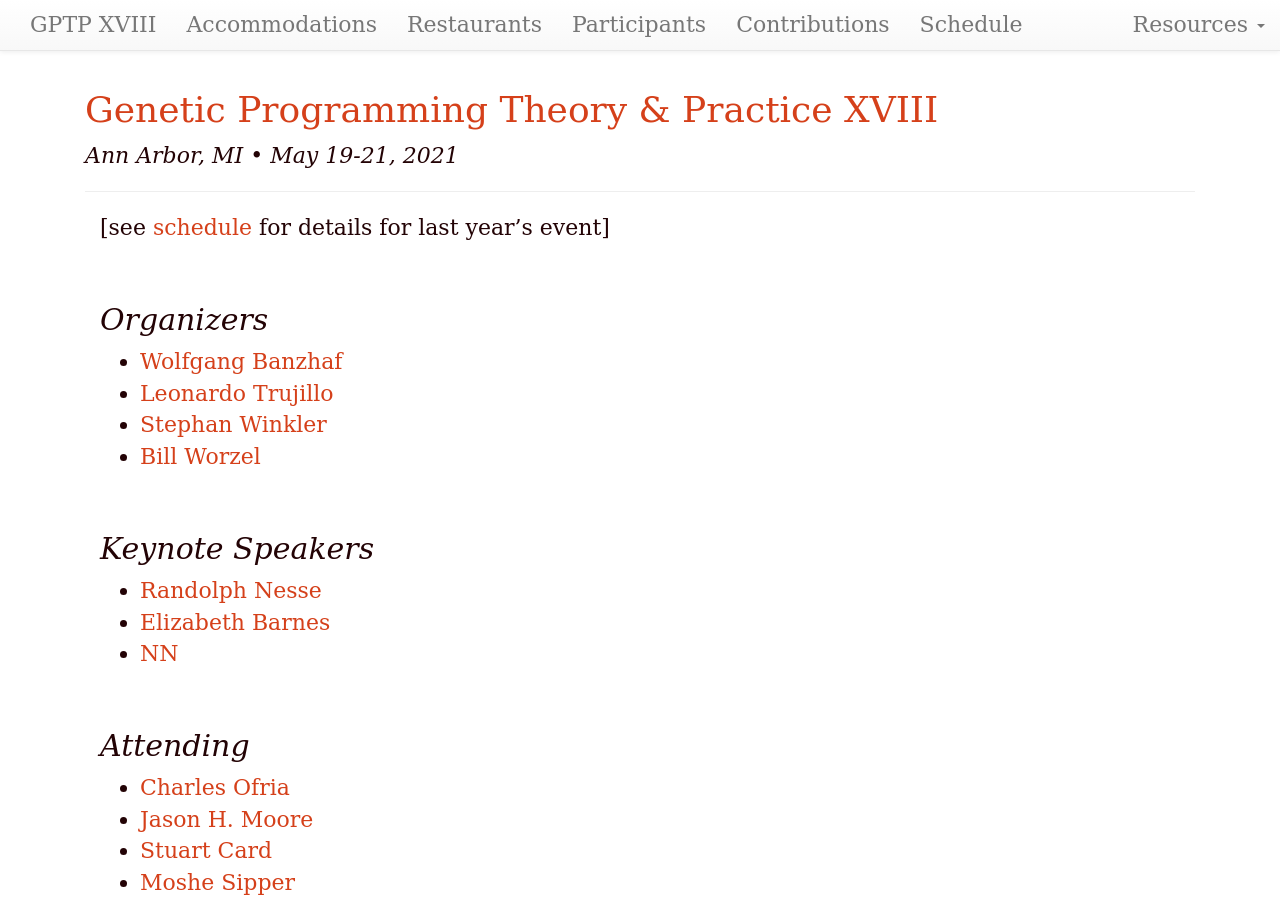
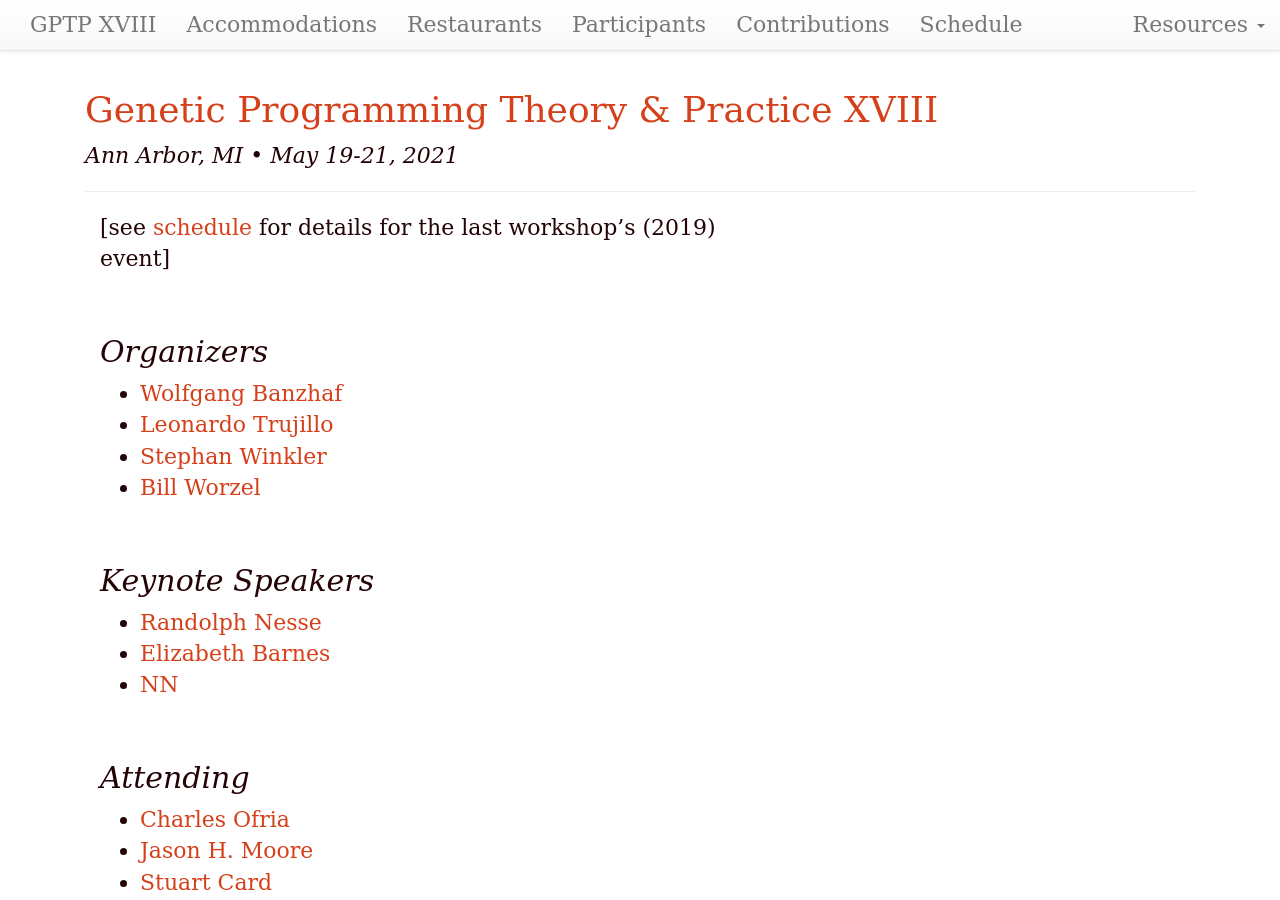
Before and after one commit to GPTP-workshop/gptp-workshop.github.io, a Jekyll site: the page built from attendees.md, in a window 1280 px wide and 900 px high. Built offline with Jekyll 4.4.1, drawn with Linux system fonts in a browser that asks for light colours.

Commit message:
Update attendees.md

```diff
--- a/attendees.md
+++ b/attendees.md
@@ -4,7 +4,7 @@ updated: "Apr 14, 2021"
 roman: "XVIII"
 dates: "May 19-21, 2021"
 ---
-\[see [schedule](schedule.html) for details for last year's event]
+\[see [schedule](https://github.com/GPTP-workshop/gptp-workshop.github.io/blob/master/2019/schedule.md) for details for the last workshop's (2019) event]
 
 ## Organizers
 
```
